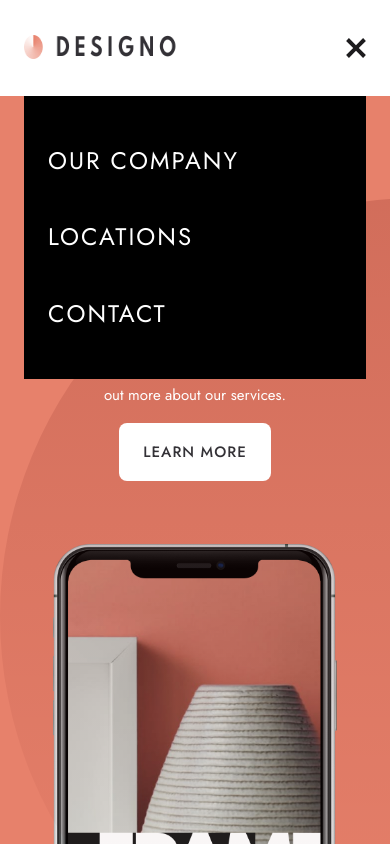
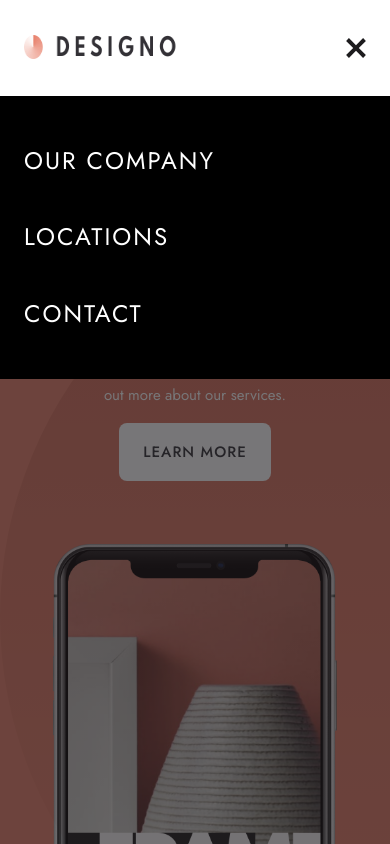
Before and after one commit to MKofficiel/design, a React (Vite) app: page / in a window 390 px wide. Both pictures are taken after a click on the button 354 px from the left and 48 px from the top of the page. Shown: the top 844 px of the page. Built offline with nearby package versions, Linux system fonts and the light colour scheme.

Commit message:
fixed menu backdrop

```diff
--- a/src/components/Header.jsx
+++ b/src/components/Header.jsx
@@ -8,7 +8,7 @@ const Header = () => {
   return (
     <header className="relative z-50">
       <div className="relative z-30 container px-6 max-md:flex max-md:px-[24px] lg:px-0">
-        <div className="relative z-40 flex h-[96px] items-center max-md:w-full max-md:justify-between">
+        <div className="z-40 flex h-[96px] items-center max-md:w-full max-md:justify-between">
           <div className="items-center max-md:flex max-md:h-full">
             <Link className="">
               <img
@@ -22,12 +22,12 @@ const Header = () => {
           </div>
           {/* Navigation */}
           {/* BACKDROP */}
-          {/* {isOpen && (
+          {isOpen && (
             <div
               onClick={() => setIsOpen(false)}
-              className="fixed inset-0 top-24 z-5 bg-black/20 backdrop-blur-[5px] transition-opacity"
+              className="bg-background-black/60 fixed inset-0 top-24 z-5 transition-opacity"
             />
-          )} */}
+          )}
 
           <div
             className={clsx(
```
